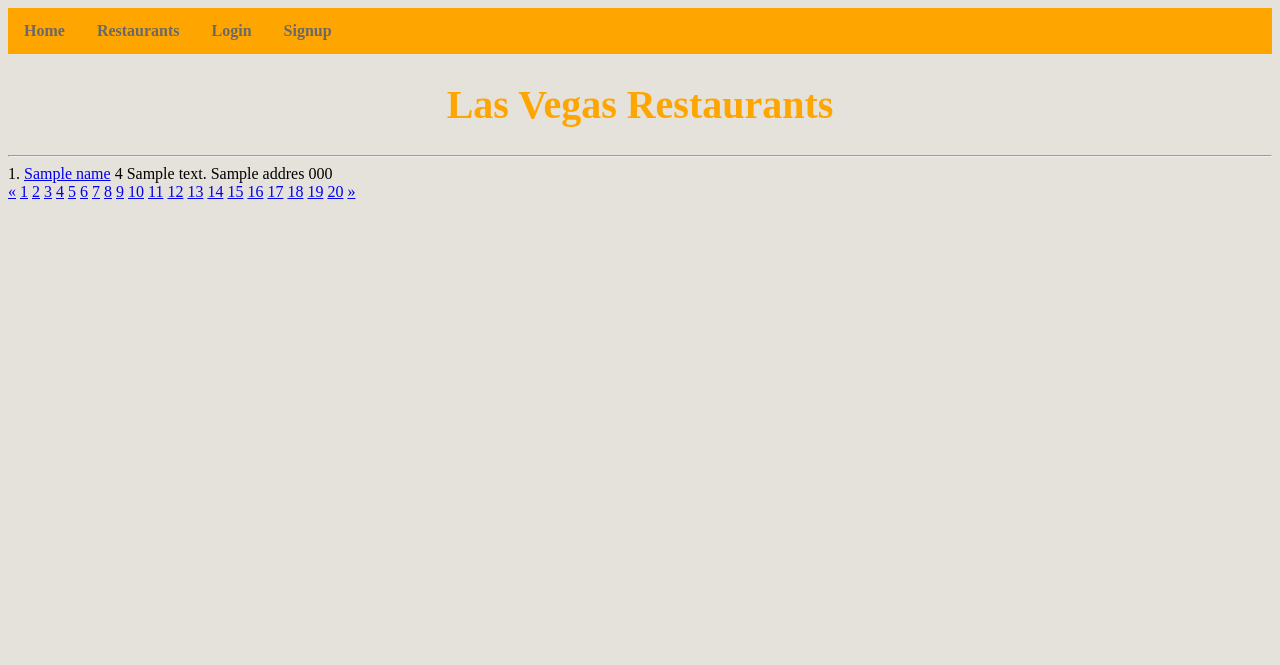
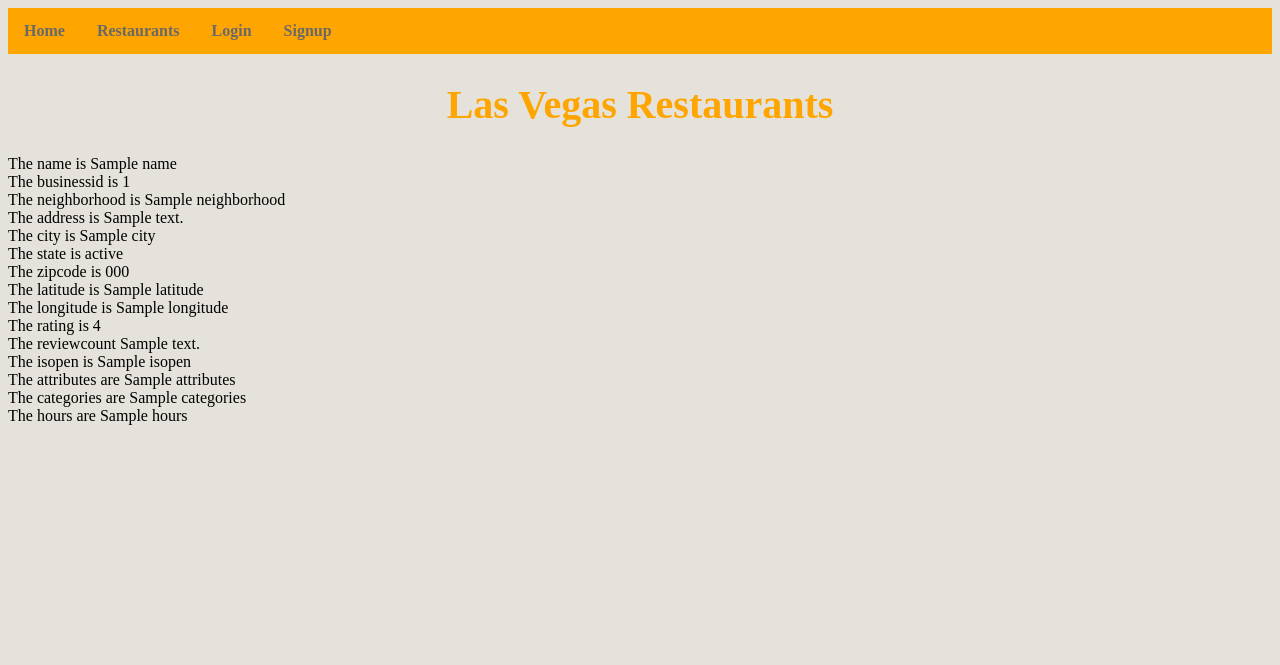
Before and after one commit to haiboumich/EECS549, a Flask app: template templates/restaurants.html in a window 1280 px wide. Shown: the top 665 px of the page. Run offline with Flask 2, Linux system fonts and the light colour scheme; the template is opened without the code that fills it: most values are stand-ins (such as "Sample title", 1, 10 or a date in 2020).

Commit message:
new restaurant

```diff
--- a/templates/restaurants.html
+++ b/templates/restaurants.html
@@ -1,6 +1,6 @@
 {% extends "base.html" %}
 {% block content %}
-
+{% if general %}
   <div>
   	{% for i in range(name|length) %}
   		<hr>
@@ -35,5 +35,22 @@
     <a href="restaurants">20</a>
     <a href="restaurants">&raquo;</a>
   </div>
+{% else %}
+  The name is {{name}} <br>
+  The businessid is {{businessid}} <br>
+  The neighborhood is {{neighborhood}} <br>
+  The address is {{address}} <br>
+  The city is {{city}} <br>
+  The state is {{state}} <br>
+  The zipcode is {{zipcode}} <br>
+  The latitude is {{latitude}} <br>
+  The longitude is {{longitude}} <br>
+  The rating is {{rating}} <br>
+  The reviewcount {{reviewcount}} <br>
+  The isopen is {{isopen}} <br>
+  The attributes are {{attributes}} <br>
+  The categories are {{categories}} <br>
+  The hours are {{hours}} <br>
+{% endif %}
 
 {% endblock %}
```
Also changed, not shown: controllers/restaurants.py (+58 -2 lines), 9 other files. Lines whose indentation alone changed are shown as unchanged.
